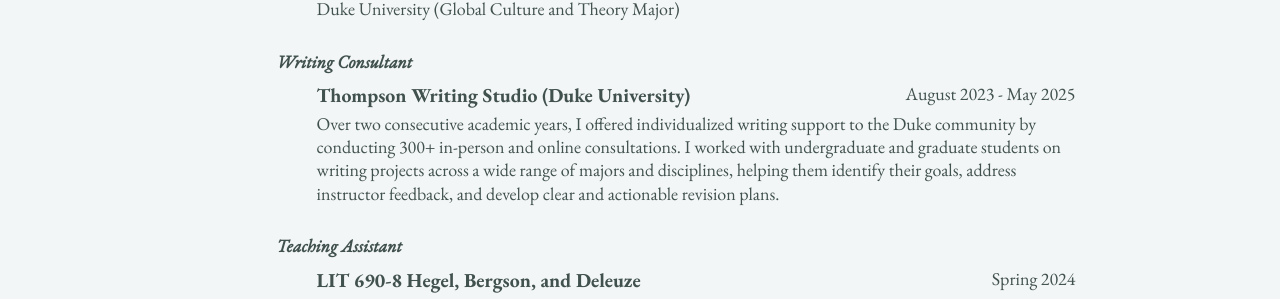
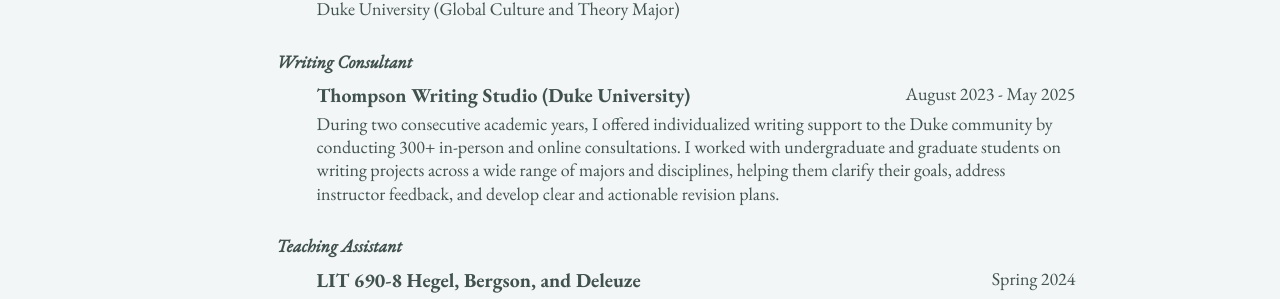
Before and after one commit to epujol90/epujol90.github.io, a Jekyll site: the page built from _pages/cv-json.md, in a window 1280 px wide and 900 px high, scrolled down 5425 px. Shown: the part 148-447 px from the top of the window. Built offline with Jekyll 4.4.1, drawn with Linux system fonts in a browser that asks for light colours; a script bundle is joined from its source files by our own code; library files that are not in the unit come from our copies.

Commit message:
Update cv.json

```diff
--- a/_data/cv.json
+++ b/_data/cv.json
@@ -341,7 +341,7 @@
       "institution": "",
       "date": "August 2023 - May 2025",
       "role": "",
-      "description": "Over two consecutive academic years, I offered individualized writing support to the Duke community by conducting 300+ in-person and online consultations. I worked with undergraduate and graduate students on writing projects across a wide range of majors and disciplines, helping them identify their goals, address instructor feedback, and develop clear and actionable revision plans.",
+      "description": "During two consecutive academic years, I offered individualized writing support to the Duke community by conducting 300+ in-person and online consultations. I worked with undergraduate and graduate students on writing projects across a wide range of majors and disciplines, helping them clarify their goals, address instructor feedback, and develop clear and actionable revision plans.",
       "category": "Writing Consultant"
     },
     {
```
